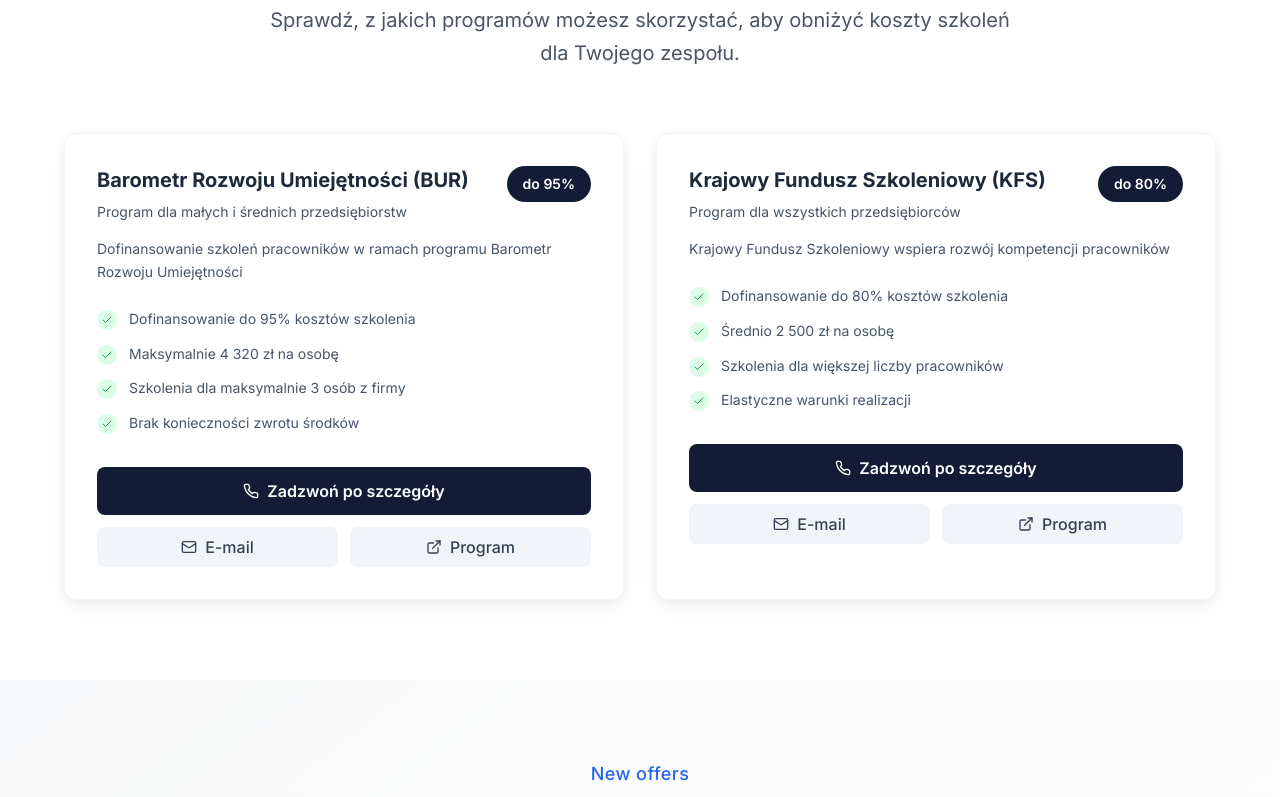
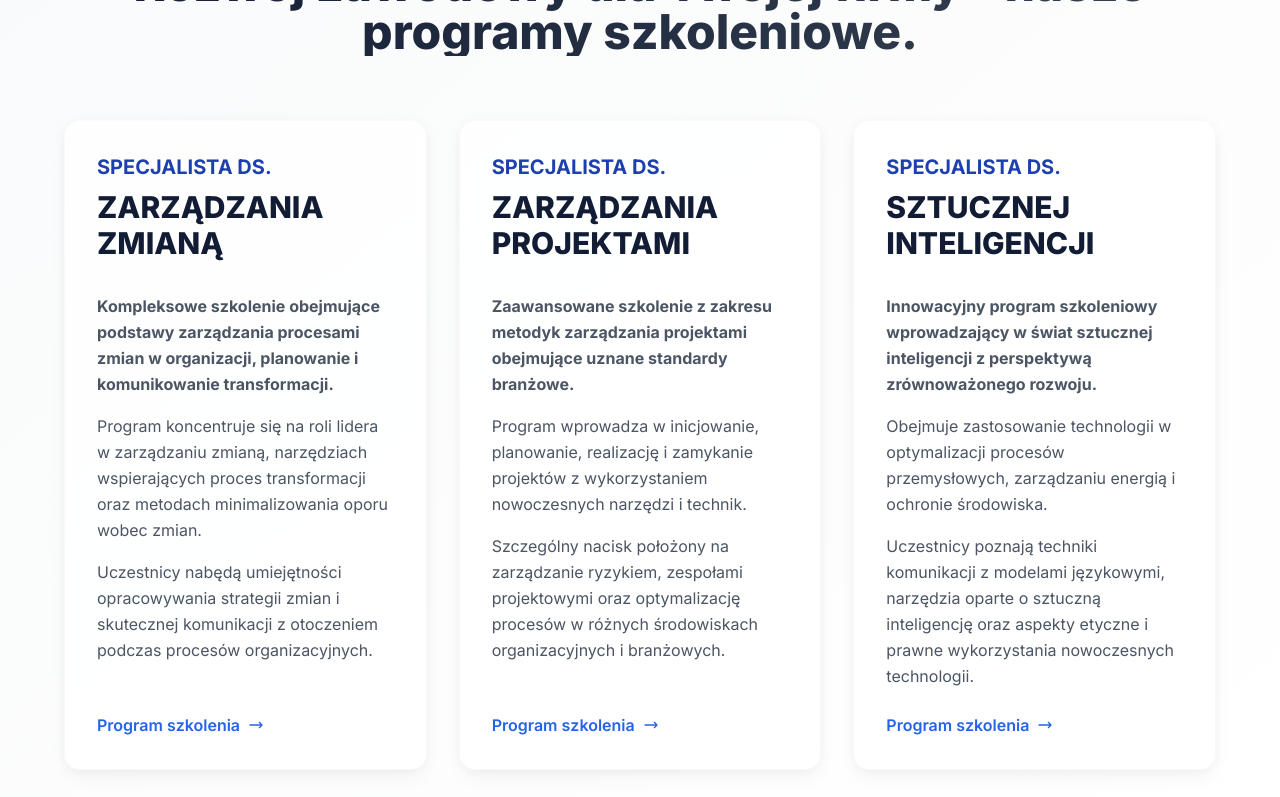
Before and after one commit to facetcoztoba/presto-web-dynamics, a React (Vite) app: page / in a window 1280 px wide. Shown: the part 2440-3237 px from the top of the page. Built offline with nearby package versions, Linux system fonts and the light colour scheme.

Commit message:
Move FundingSection
Move the FundingSection component from between MissionSection and OffersSection to between OffersSection and BenefitsSection in Index.tsx.

```diff
--- a/src/pages/Index.tsx
+++ b/src/pages/Index.tsx
@@ -42,9 +42,9 @@ const Index = () => {
 
       <MissionSection scrollToSection={scrollToSection} />
 
+      <OffersSection />
+
       <FundingSection />
-
-      <OffersSection />
 
       <BenefitsSection />
 
```
